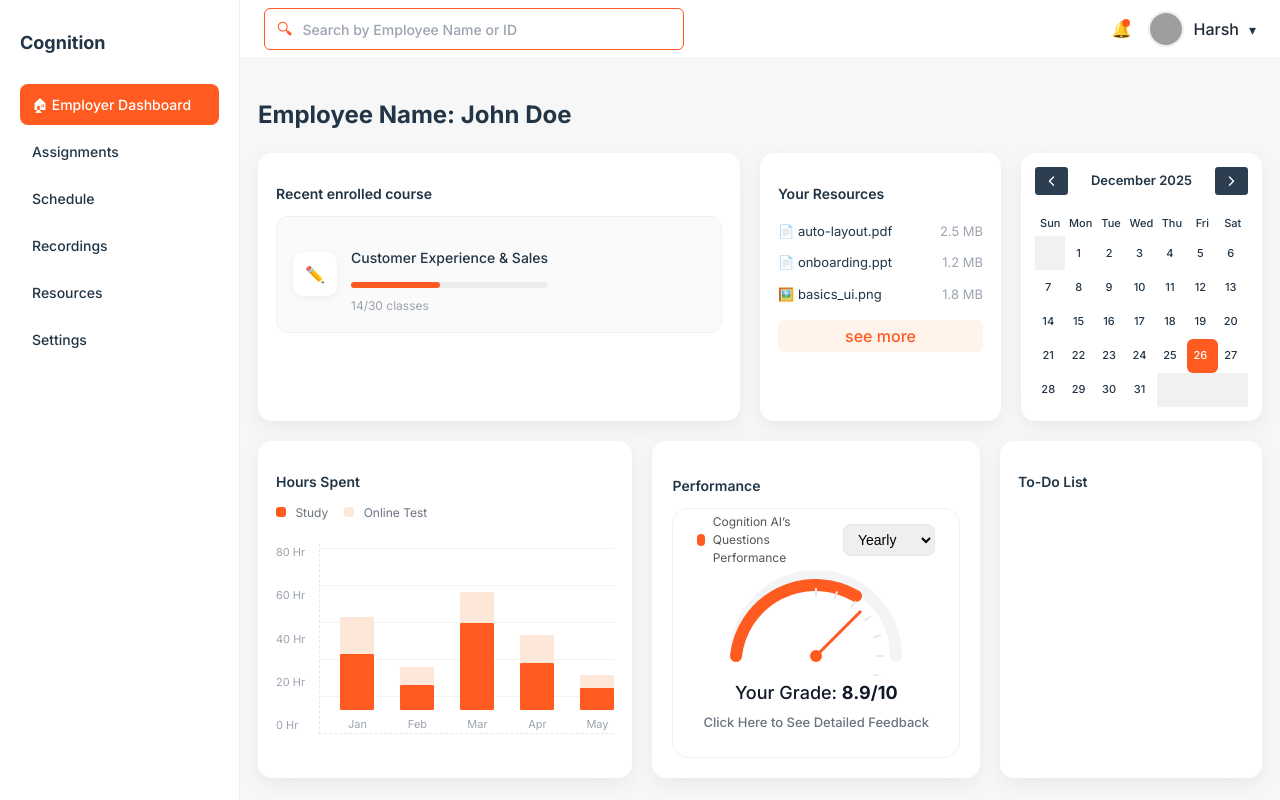
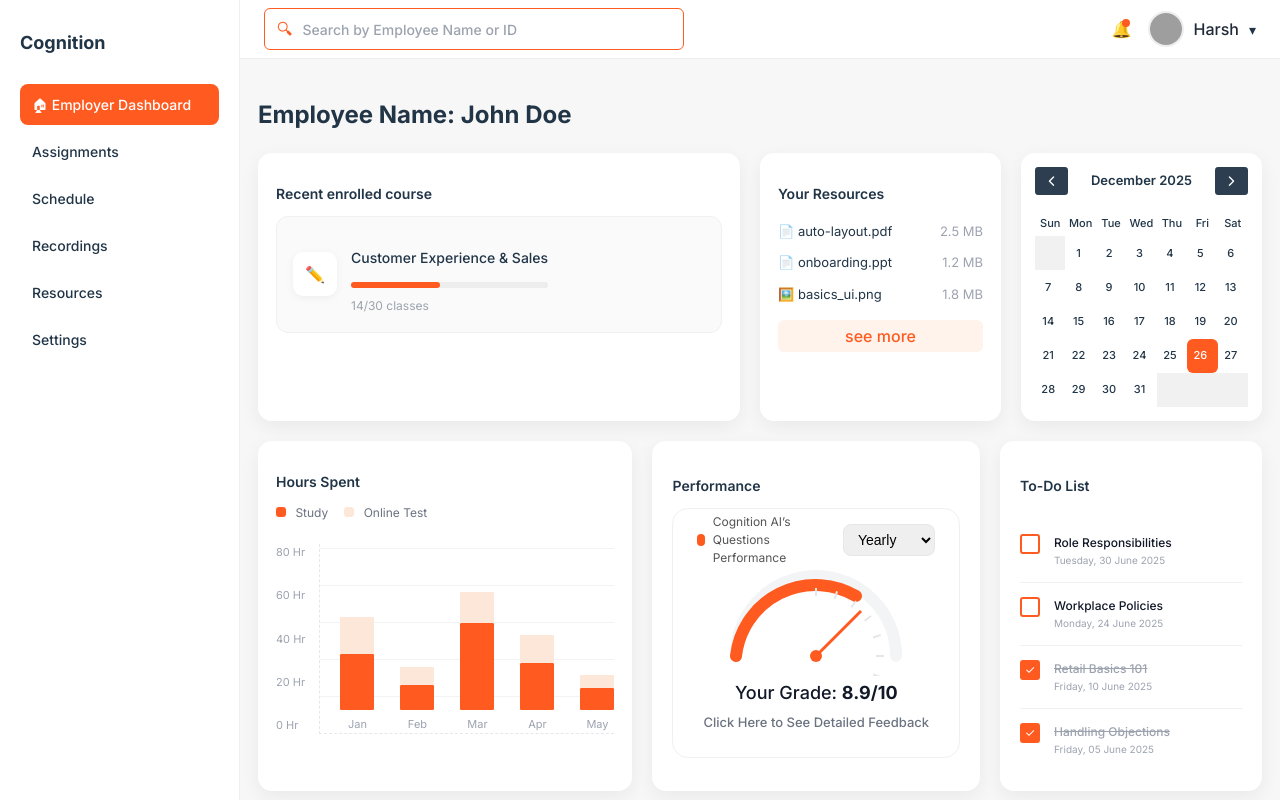
Before and after one commit to srewashimondal/cognition, a React (Vite) app in the folder frontend/: page /employer in a window 1280 px wide. Built offline with nearby package versions, Linux system fonts and the light colour scheme; grey boxes are pictures that could not be loaded.

Commit message:
To Do section complete and responsive

```diff
--- a/frontend/src/pages/EmployerDashBoard/EmployerDashBoard.css
+++ b/frontend/src/pages/EmployerDashBoard/EmployerDashBoard.css
@@ -643,3 +643,65 @@
 .score a:hover {
   text-decoration: underline;
 }
+
+/*To-Do Section*/
+.todo-card {
+  padding: 20px;
+}
+
+.todo-list {
+  margin-top: 12px;
+}
+
+.todo-item {
+  display: flex;
+  align-items: flex-start;
+  gap: 14px;
+  padding: 14px 0;
+  border-bottom: 1px solid #eef0f3;
+}
+
+.todo-item:last-child {
+  border-bottom: none;
+}
+
+.checkbox {
+  width: 20px;
+  height: 20px;
+  border: 2px solid #ff5a1f;
+  border-radius: 3px;
+  display: flex;
+  align-items: center;
+  cursor: pointer;
+  justify-content: center;
+  color: white;
+  font-size: 12px;
+  font-weight: bold;
+}
+
+.checkbox.checked {
+  background-color: #ff5a1f;
+}
+
+.todo-text {
+  display: flex;
+  flex-direction: column;
+}
+
+.todo-title {
+  font-size: 12px;
+  font-weight: 500;
+  color: #111827;
+  margin: 0;
+}
+
+.todo-date {
+  font-size: 10px;
+  color: #9ca3af;
+  margin-top: 1px;
+}
+
+.todo-item.completed .todo-title {
+  text-decoration: line-through;
+  color: #9ca3af;
+}
--- a/frontend/src/pages/EmployerDashBoard/EmployerHome.tsx
+++ b/frontend/src/pages/EmployerDashBoard/EmployerHome.tsx
@@ -1,13 +1,56 @@
 import FullCalendar from '@fullcalendar/react';
 import dayGridPlugin from '@fullcalendar/daygrid';
+import { useState } from "react";
+
+//To Do
+  const initialTodos = [
+  {
+    id: 1,
+    title: "Role Responsibilities",
+    date: "Tuesday, 30 June 2025",
+    completed: false,
+  },
+  {
+    id: 2,
+    title: "Workplace Policies",
+    date: "Monday, 24 June 2025",
+    completed: false,
+  },
+  {
+    id: 3,
+    title: "Retail Basics 101",
+    date: "Friday, 10 June 2025",
+    completed: true,
+  },
+  {
+    id: 4,
+    title: "Handling Objections",
+    date: "Friday, 05 June 2025",
+    completed: true,
+  },
+  ];
+
 
 
 export default function EmployerHome() {
   const MAX_HOURS = 80;
-  const MAX_BAR_HEIGHT = 100; // px
+  const MAX_BAR_HEIGHT = 100;
 
   const getHeight = (value: number) =>
   `${(value / MAX_HOURS) * MAX_BAR_HEIGHT}px`;
+
+  //To-Do
+  const [todos, setTodos] = useState(initialTodos);
+
+  const toggleTodo = (id: number) => {
+    setTodos(prev =>
+      prev.map(todo =>
+        todo.id === id
+          ? { ...todo, completed: !todo.completed }
+          : todo
+      )
+    );
+  };
 
   return (
     <>
@@ -191,11 +234,32 @@ export default function EmployerHome() {
           </div>
         </div>
 
+        {/* To-Do List */}
+        <div className="card todo-card">
+          <h3 className="card-title">To-Do List</h3>
 
-        {/* To-Do List */}
-        <div className="card">
-          <h3 className="card-title">To-Do List</h3>
+          <div className="todo-list">
+            {todos.map(todo => (
+              <div
+                key={todo.id}
+                className={`todo-item ${todo.completed ? "completed" : ""}`}
+              >
+                <div
+                  className={`checkbox ${todo.completed ? "checked" : ""}`}
+                  onClick={() => toggleTodo(todo.id)}
+                >
+                  {todo.completed && "✓"}
+                </div>
+
+                <div className="todo-text">
+                  <p className="todo-title">{todo.title}</p>
+                  <span className="todo-date">{todo.date}</span>
+                </div>
+              </div>
+            ))}
+          </div>
         </div>
+
       </div>
     </>
   );
```
